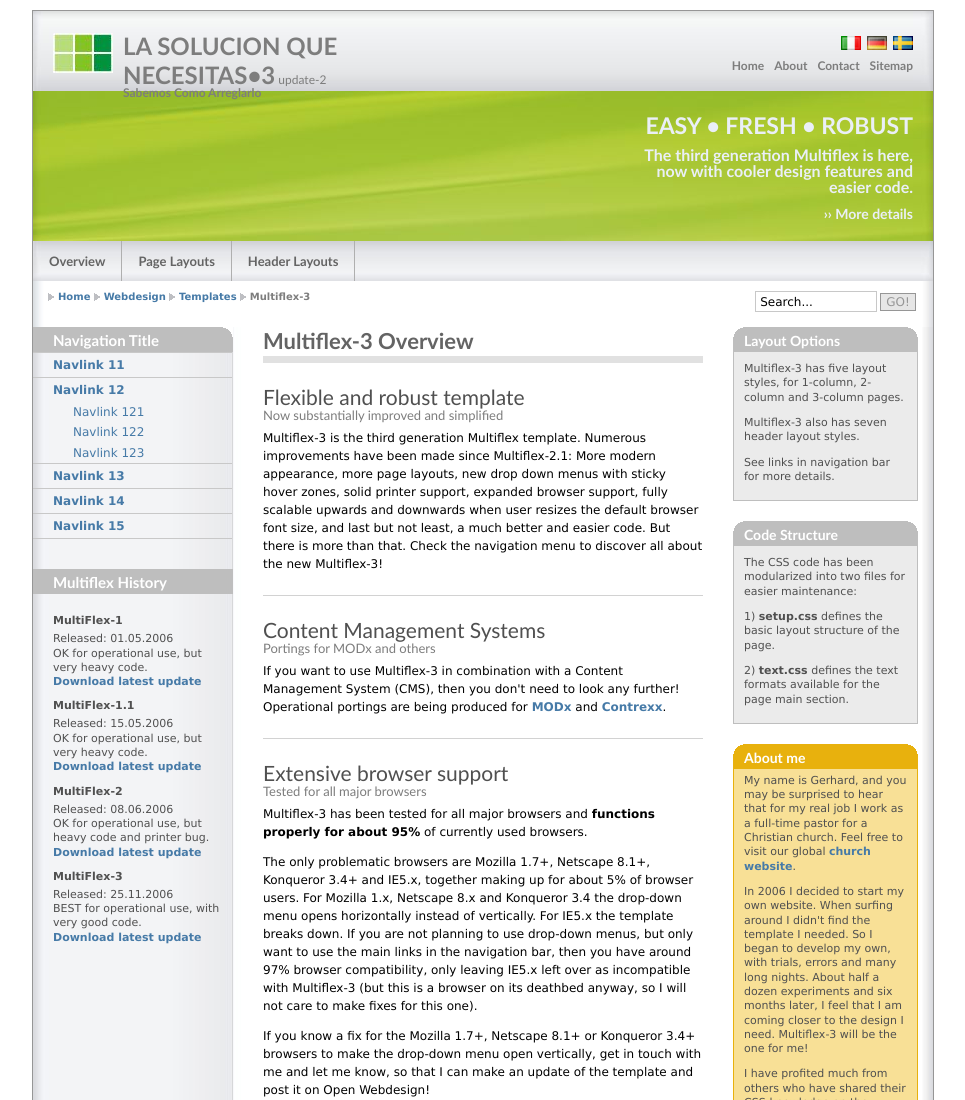
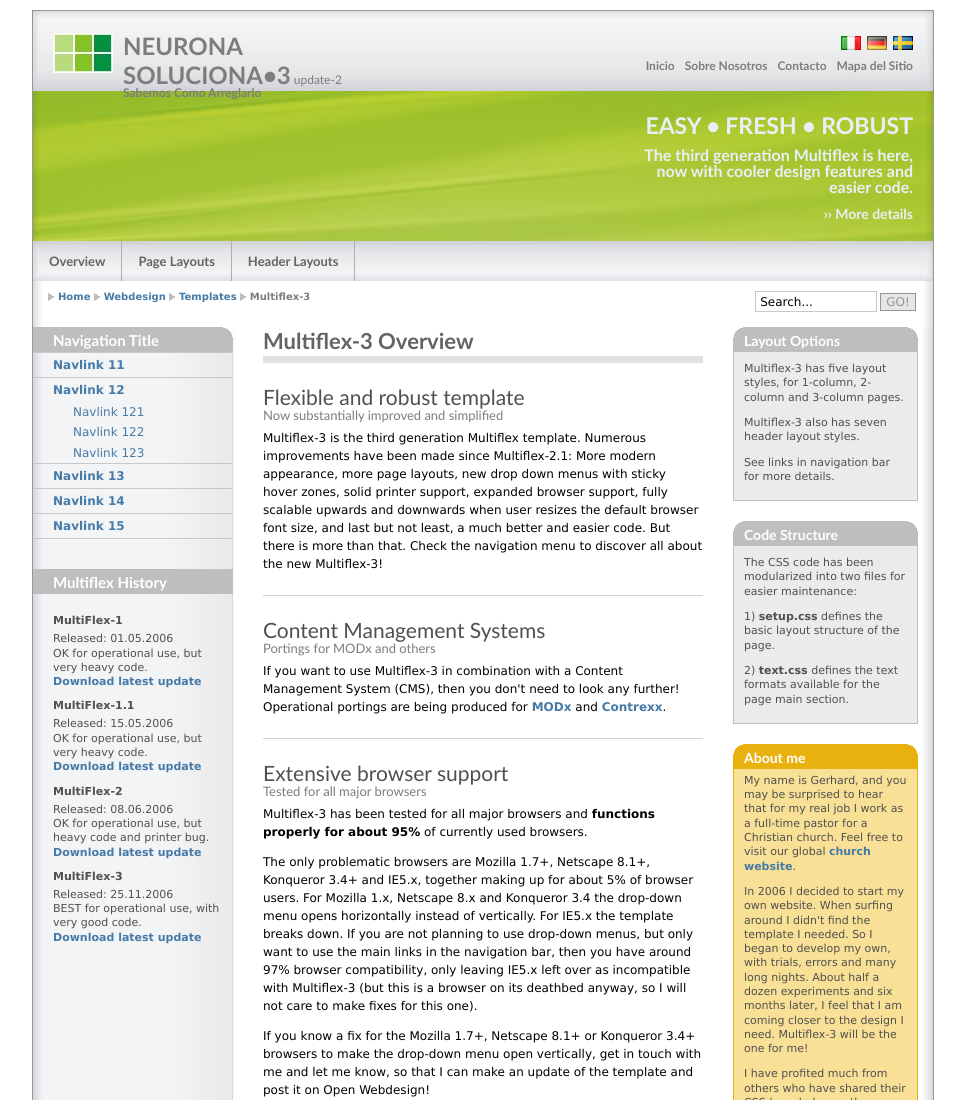
Before and after one commit to gianslepetis/portfolio, a plain HTML site: page index.html in a window 1280 px wide. Shown: the top 1100 px of the page, without its empty margins (157-1122 px from the left). Drawn offline with Linux system fonts and the light colour scheme.

Commit message:
menu principal modificado

```diff
--- a/index.html
+++ b/index.html
@@ -45,7 +45,7 @@
         <!-- Sitelogo and sitename -->
         <a class="sitelogo" href="#" title="Go to Start page"></a>
         <div class="sitename">
-          <h1><a href="index.html" title="Go to Start page">LA SOLUCION QUE NECESITAS&bull;3<span style="font-weight:normal;font-size:50%;">&nbsp;update-2</span></a></h1>
+          <h1><a href="index.html" title="Go to Start page">NEURONA SOLUCIONA&bull;3<span style="font-weight:normal;font-size:50%;">&nbsp;update-2</span></a></h1>
           <h2>Sabemos Como Arreglarlo</h2>
         </div>
 
@@ -61,10 +61,10 @@
         <!-- Navigation Level 1 -->
         <div class="nav1">
           <ul>
-            <li><a href="#" title="Go to Start page">Home</a></li>
-            <li><a href="#" title="Get to know who we are">About</a></li>
-            <li><a href="#" title="Get in touch with us">Contact</a></li>
-            <li><a href="#" title="Get an overview of website">Sitemap</a></li>
+            <li><a href="#" title="Go to Start page">Inicio</a></li>
+            <li><a href="#" title="Get to know who we are">Sobre Nosotros</a></li>
+            <li><a href="#" title="Get in touch with us">Contacto</a></li>
+            <li><a href="#" title="Get an overview of website">Mapa del Sitio</a></li>
           </ul>
         </div>
       </div>
```
